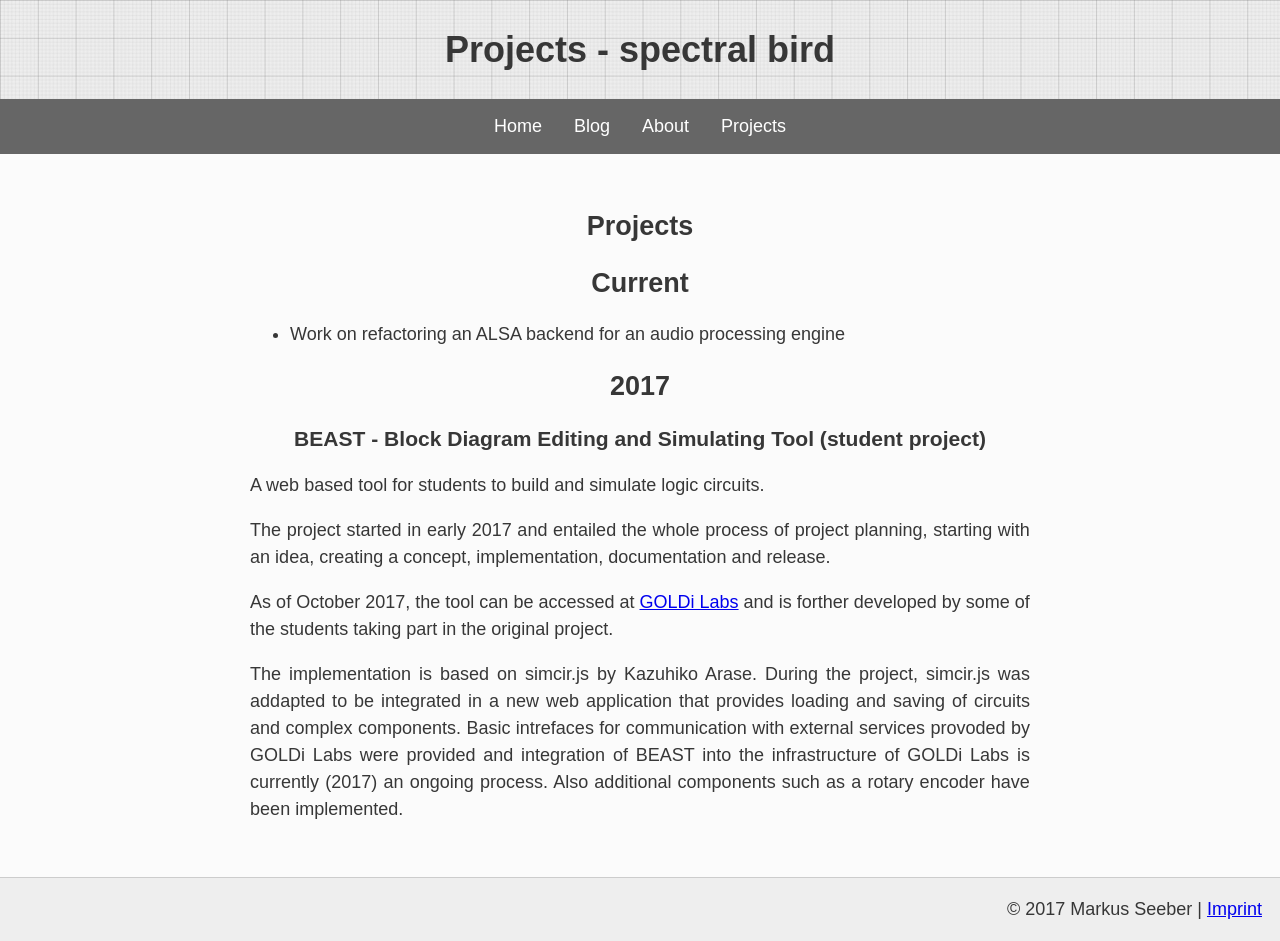
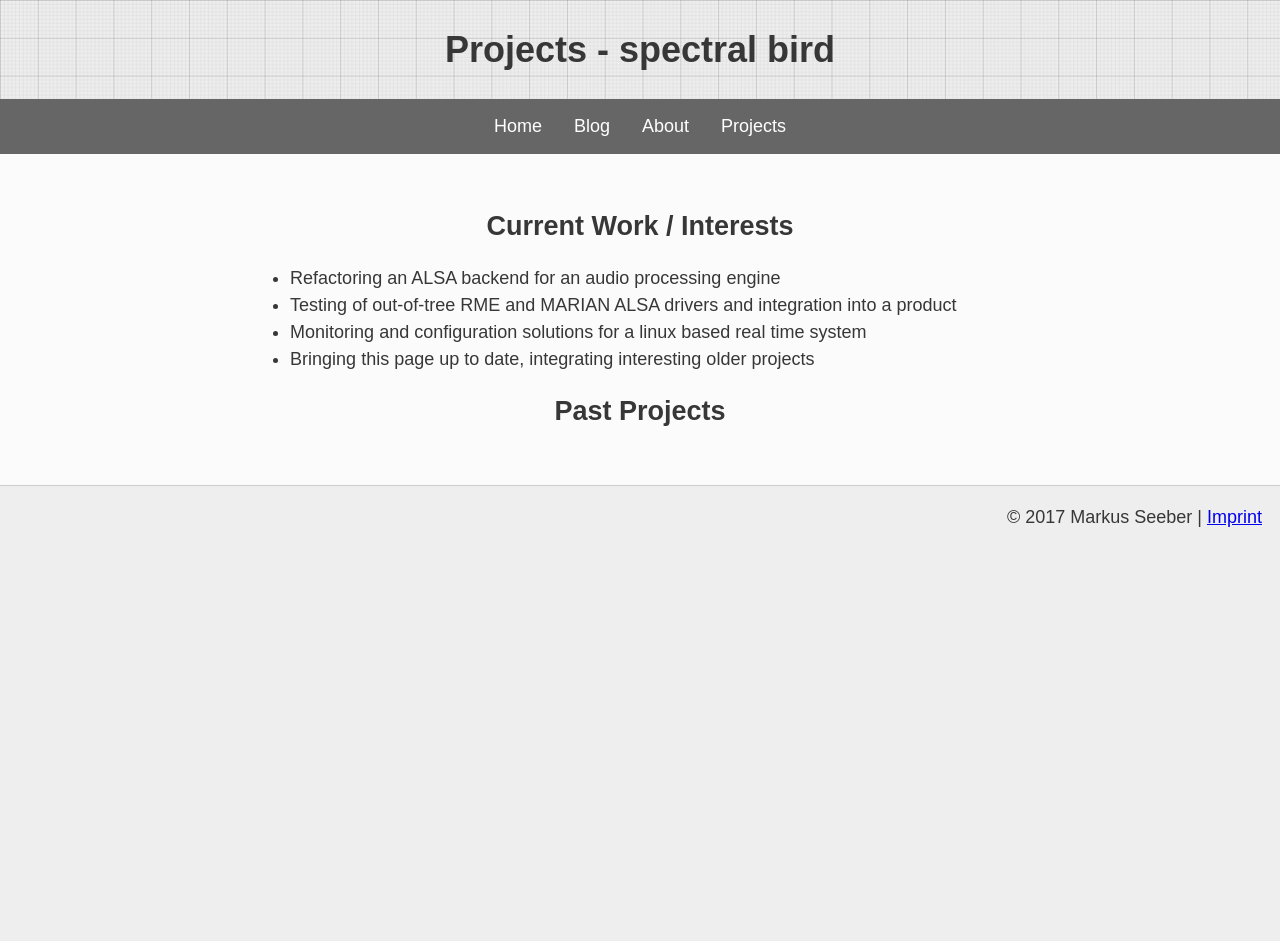
Before and after one commit to mseeber/mseeber.github.io, a Jekyll site: the page built from projects.md, in a window 1280 px wide. Built offline with Jekyll 4.4.1, drawn with Linux system fonts in a browser that asks for light colours; after the commit the page ends 900 px from its top, so only the background shows below that.

Commit message:
add Projects page and fix small style issue
- image will take up 50% at max, avoiding clipping on small (mobile)
  screens
- project page will list posts tagged as project, this makes it easier
  to add new project and list them by year

```diff
--- a/_layouts/default.html
+++ b/_layouts/default.html
@@ -13,7 +13,7 @@
 				<li><a href="/">Home</a></li>
 				<li><a href="/blog">Blog</a></li>
 				<li><a href="{% post_url 2017-10-25-hello-world %}">About</a></li>
-				<li><a href="/#">Projects</a></li>
+				<li><a href="/projects">Projects</a></li>
 			</ul>
 		</nav>
 		<main>
--- a/projects.md
+++ b/projects.md
@@ -1,33 +1,24 @@
 ---
 layout: default
 title: "Projects"
+url: "projects"
 ---
 
-# Projects
+## Current Work / Interests
 
-## Current
+* Refactoring an ALSA backend for an audio processing engine
+* Testing of out-of-tree RME and MARIAN ALSA drivers and integration
+  into a product
+* Monitoring and configuration solutions for a linux based real time system
+* Bringing this page up to date, integrating interesting older projects
 
-* Work on refactoring an ALSA backend for an audio processing engine
-
-## 2017
-
-### BEAST - Block Diagram Editing and Simulating Tool (student project)
-
-A web based tool for students to build and simulate logic circuits.
-
-The project started in early 2017 and entailed the whole process of
-project planning, starting with an idea, creating a concept,
-implementation, documentation and release.
-
-As of October 2017, the tool can be accessed at [GOLDi
-Labs](http://goldi-labs.net/BEAST.html) and is forther developed by some
-of the students taking part in the original project.
-
-The implementation is based on simcir.js by Kazuhiko Arase. During the
-project, simcir.js was addapted to be integrated in a new web
-application that provides loading and saving of circuits and complex
-components.  Basic intrefaces for communication with external services
-provoded by GOLDi Labs were provided and integration of BEAST into the
-infrastructure of GOLDi Labs is currently (2017) an ongoing process.
-Also additional components such as a rotary encoder have been
-implemented.
+## Past Projects
+<ul>
+  {% for post in site.posts %}
+    {% if post.tags contains 'project' %}
+      <li>
+        {{ post.project_year }} <a href="{{ post.url }}"> {{ post.title }}</a>
+      </li>
+    {% endif %}
+  {% endfor %}
+</ul>
```
Also changed, not shown: _posts/2017-10-25-hello-world.md (+1 -1 lines).
